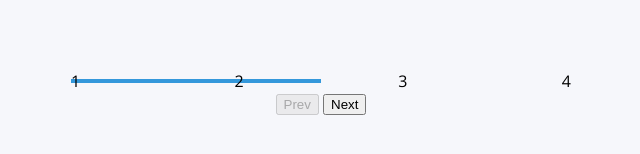
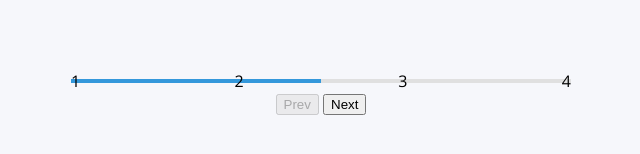
Before and after one commit to rach4el/2of50, a plain HTML site: page index.html in a window 1280 px wide. Shown: the part 308-462 px from the top of the page, 319-959 px from the left. Drawn offline with nearby package versions, Linux system fonts and the light colour scheme.

Commit message:
background line

```diff
--- a/style.css
+++ b/style.css
@@ -28,6 +28,18 @@ body {
     width: 500px;
 }
 
+.progress-container::before {
+    content: '';
+    background-color: #e0e0e0;
+    position: absolute;
+    top: 50%;
+    left: 0;
+    transform: translateY(-50%);
+    height: 4px;
+    width: 100%;
+    z-index: -1;
+}
+
 .progress {
     background-color: #3498db;
     position: absolute;
```
